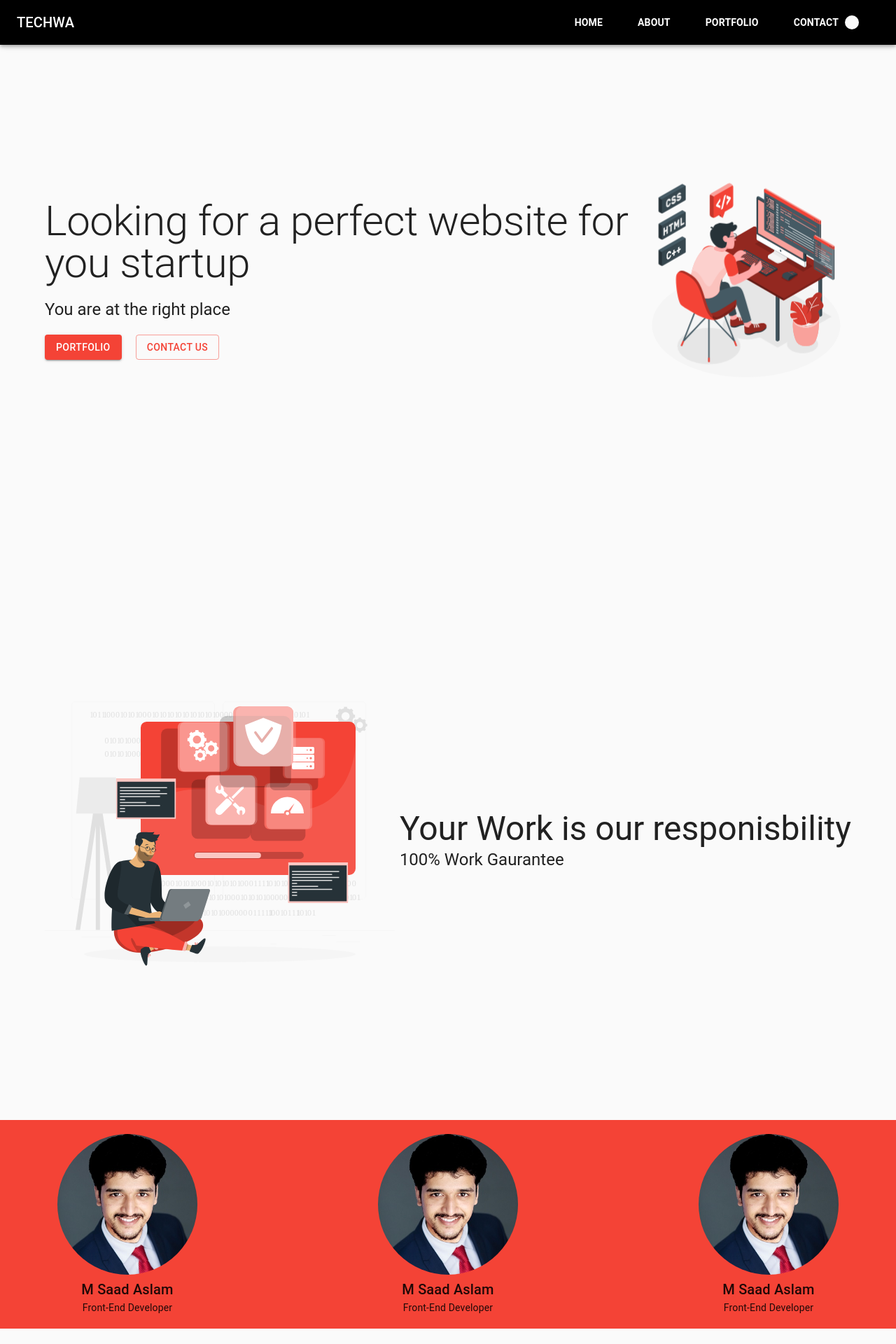
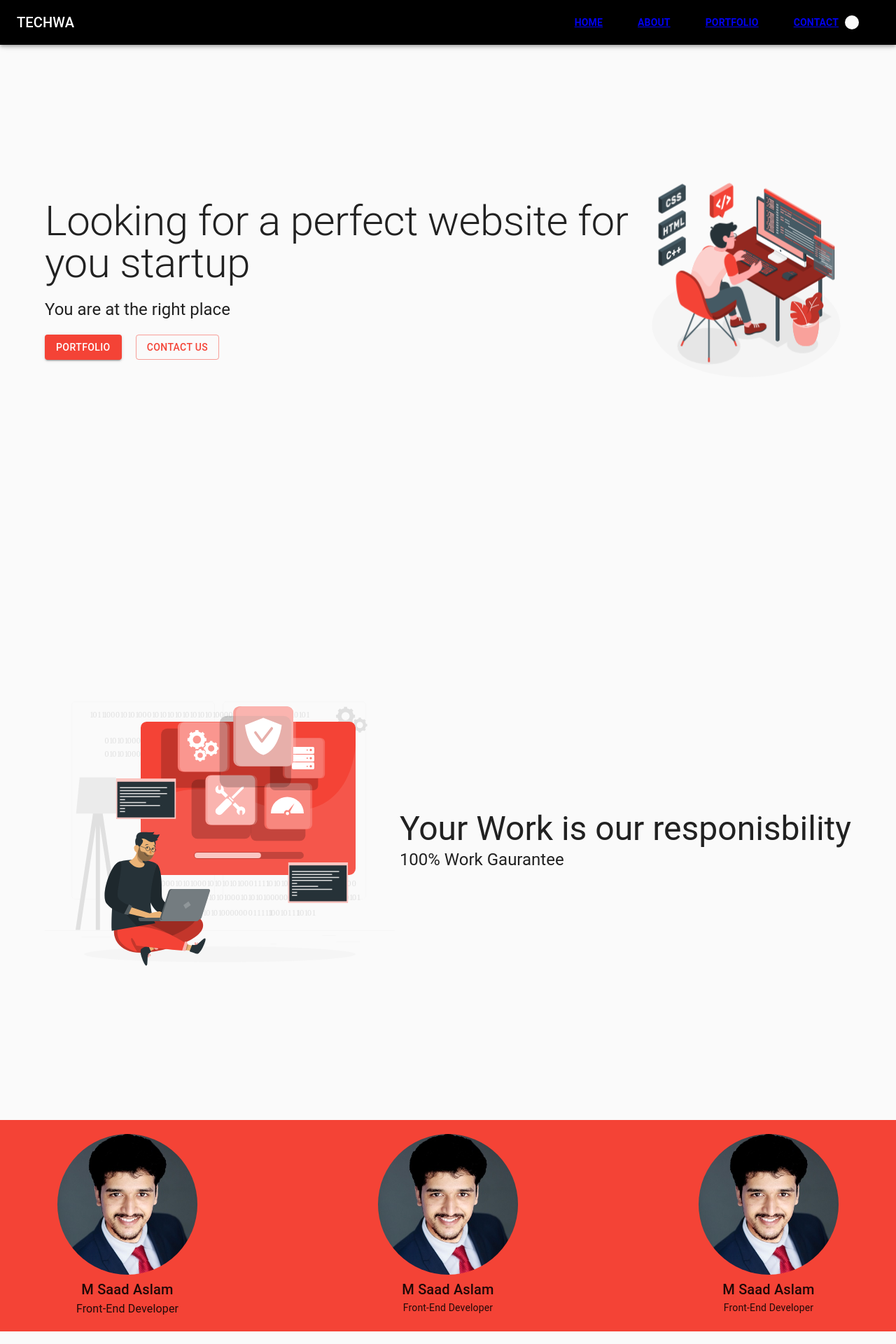
Before and after one commit to saadusufzai/TECHWA-web-hosting-React-App, a React (Create React App) app: page / in a window 1280 px wide. Shown: the top 1920 px of the page at 70% size. Built offline with nearby package versions, Linux system fonts and the light colour scheme.

Commit message:
built errors removed

```diff
--- a/src/components/Contact.js
+++ b/src/components/Contact.js
@@ -1,26 +1,23 @@
 import React from "react";
 import classes from "../css/Contact.module.css";
 import { Typography } from "@material-ui/core";
-import { motion } from "framer-motion";
 
-import Zoom from "react-reveal/Zoom";
 import Fade from "react-reveal/Fade";
 
 import saad from "../images/3.JPG";
 const Contact = () => {
-  const variants = {
-    hidden: { opacity: 0 },
-    visible: { opacity: 1, transition: { duration: 2 } },
-  };
+
   return (
-  <Fade down>  <div className={classes.contactBox}>
+    <Fade down>
+      {" "}
+      <div className={classes.contactBox}>
         <div className={classes.boxes}>
           <div className={classes.box}>
             <div className={classes.image}>
               <img src={saad} alt="Saad-Aslam" />
             </div>
             <Typography variant="h6"> M Saad Aslam</Typography>
-          <Typography variant=""> Front-End Developer </Typography>
+            <Typography> Front-End Developer </Typography>
           </div>
 
           <div className={classes.box}>
@@ -39,7 +36,8 @@ const Contact = () => {
             <Typography variant=""> Front-End Developer </Typography>
           </div>
         </div>
-    </div></Fade>
+      </div>
+    </Fade>
   );
 };
 
--- a/src/components/Header.js
+++ b/src/components/Header.js
@@ -1,9 +1,8 @@
-import React, {useState} from "react";
+import React from "react";
 import { makeStyles } from "@material-ui/core/styles";
 import AppBar from "@material-ui/core/AppBar";
 import Toolbar from "@material-ui/core/Toolbar";
 import Typography from "@material-ui/core/Typography";
-import Button from "@material-ui/core/Button";
 import Switch from '@material-ui/core/Switch'
 import { Tooltip } from "@material-ui/core";
 
@@ -30,10 +29,10 @@ const Header = ({ darkMode,setDarkMode}) => {
             TECHWA
           </Typography>
           <ul className='menu'>
-            <li><a>HOME</a></li>
-            <li><a>ABOUT</a></li>
-            <li><a>PORTFOLIO</a></li>
-            <li><a>CONTACT</a></li>
+            <li><a href='./'>HOME</a></li>
+            <li><a href='./'>ABOUT</a></li>
+            <li><a href='./'>PORTFOLIO</a></li>
+            <li><a href='./'>CONTACT</a></li>
           </ul>
         <Tooltip title='Toggle Dark/Light Theme'>
           <Switch
--- a/src/components/Hero.js
+++ b/src/components/Hero.js
@@ -1,22 +1,14 @@
 import React from 'react'
 import SvgProgrammingAnimate  from '../svgr/ProgrammingAnimate'
 import {  Typography, Button } from '@material-ui/core'
-import {makeStyles} from '@material-ui/core/styles'
 import Header from './Header'
 import classes from '../css/Hero.module.css'
 import Zoom from "react-reveal/Zoom";
 import Fade from "react-reveal/Fade";
 
-const useStyles = makeStyles((theme) => ({
-    root: {
-      '& > *': {
-        margin: theme.spacing(1),
-      },
-    },
-  }));
+
 
 const Hero = ({ darkMode,setDarkMode}) => {
-   const styles= useStyles()
 
     return (
        <div className= {classes.root}>
--- a/src/components/Plans.js
+++ b/src/components/Plans.js
@@ -1,7 +1,7 @@
 import React from "react";
 import classes from "../css/Plans.module.css";
 import Svg2 from '../svgr/2'
-import { Paper, Card, Button, Typography, Link } from "@material-ui/core";
+import {  Typography } from "@material-ui/core";
 import Zoom from "react-reveal/Zoom";
 import Fade from "react-reveal/Fade";
 const Plans = () => {
--- a/src/components/Testimonials.js
+++ b/src/components/Testimonials.js
@@ -1,6 +1,6 @@
 import React from 'react'
 import Fade from 'react-reveal/Fade'
-import { Card, Typography } from '@material-ui/core'
+import { Typography } from '@material-ui/core'
 import {motion} from 'framer-motion'
 
 const Testimonials = () => {
```
Lines whose indentation alone changed are shown as unchanged.
